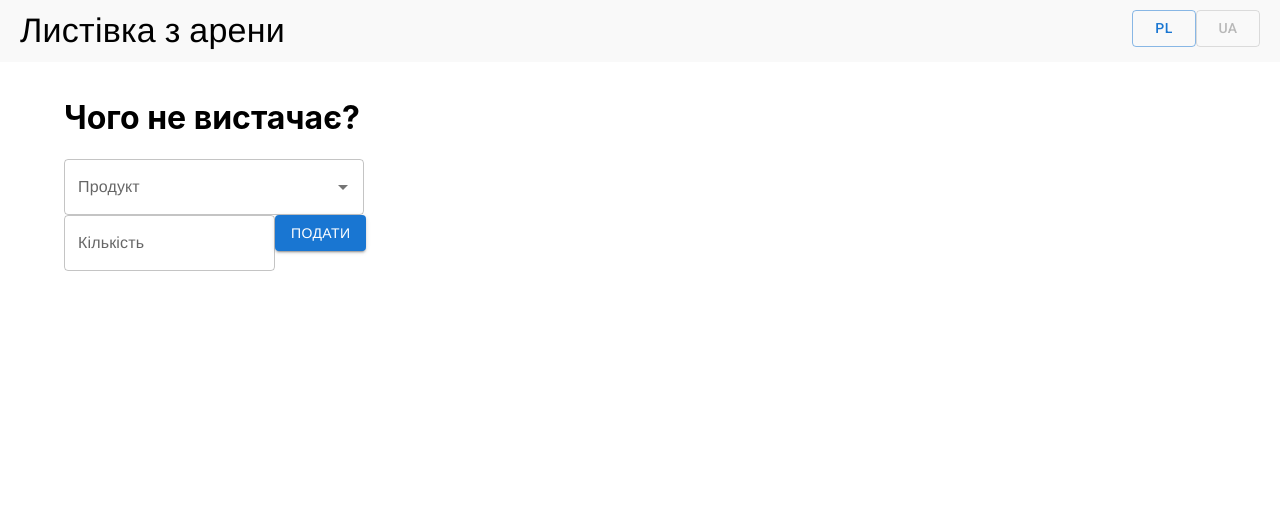
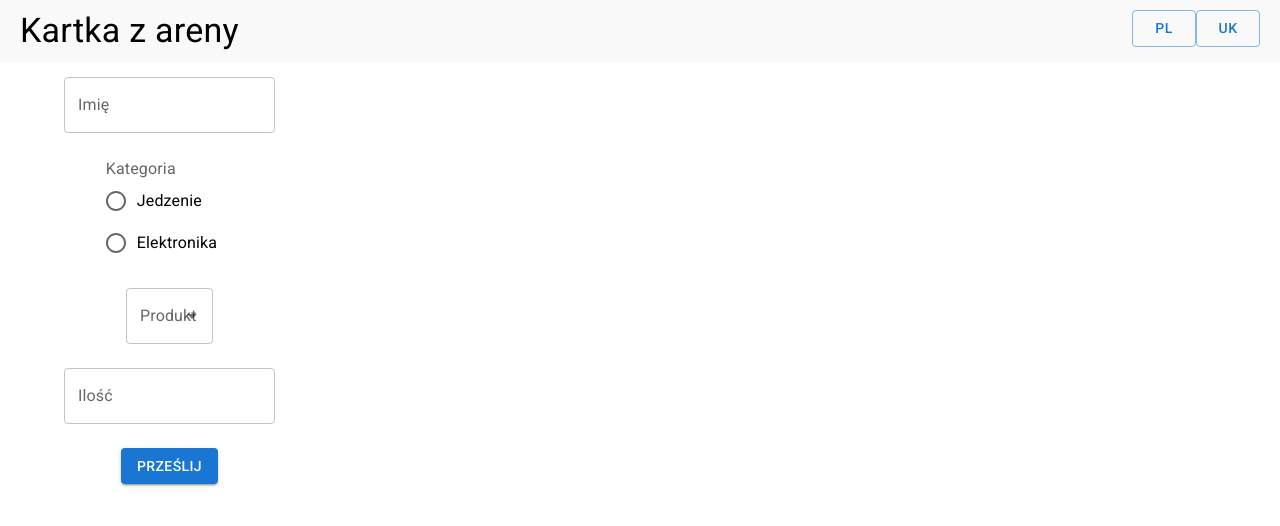
Before and after one commit to dawid-tomczak/helping-ukraine-form, a React (Create React App) app: page / in a window 1280 px wide. Shown: the top 526 px of the page. Built offline with nearby package versions, Linux system fonts and the light colour scheme; a web font is replaced by a local one.

Commit message:
Form and API helpers progress

```diff
--- /dev/null
+++ b/src/@types/helpers/Category.ts
@@ -0,0 +1,6 @@
+import { LanguageValue } from './LanguageValue';
+
+export interface Category {
+  id: string;
+  name: LanguageValue;
+}
--- /dev/null
+++ b/src/@types/helpers/LanguageValue.ts
@@ -0,0 +1,4 @@
+export interface LanguageValue {
+  PL: string;
+  UK: string;
+}
--- /dev/null
+++ b/src/@types/helpers/Product.ts
@@ -0,0 +1,8 @@
+import { LanguageValue } from './LanguageValue';
+
+export interface Product {
+  id: string;
+  name: LanguageValue;
+  unit: LanguageValue;
+  categoryId: string;
+}
--- a/src/App.tsx
+++ b/src/App.tsx
@@ -2,14 +2,14 @@ import React from 'react';
 import './App.css';
 import Header from './modules/shared/Header/Header';
 import ContentWrapper from './modules/shared/ContentWrapper/ContentWrapper';
-import Form from './modules/Form/Form';
+import { ProductFormManager } from './modules/ProductForm/ProductFormManager';
 
 function App() {
   return (
     <>
       <Header />
       <ContentWrapper>
-        <Form />
+        <ProductFormManager />
       </ContentWrapper>
     </>
   );
--- /dev/null
+++ b/src/helpers/ProductsAPI.ts
@@ -0,0 +1,124 @@
+import { Category } from '../@types/helpers/Category';
+import { Product } from '../@types/helpers/Product';
+
+const categories: Category[] = [
+  {
+    id: 'Jedzenie',
+    name: {
+      PL: 'Jedzenie',
+      UK: 'Харчування',
+    },
+  },
+  {
+    id: 'Elektronika',
+    name: {
+      PL: 'Elektronika',
+      UK: 'Електроніка',
+    },
+  },
+];
+
+const products: Product[] = [
+  {
+    id: 'Mleko',
+    name: {
+      PL: 'Mleko',
+      UK: 'Молоко',
+    },
+    categoryId: 'Jedzenie',
+    unit: {
+      PL: 'L',
+      UK: '?',
+    },
+  },
+  {
+    id: 'Płatki',
+    name: {
+      PL: 'Płatki',
+      UK: 'Зернові',
+    },
+    categoryId: 'kg',
+    unit: {
+      PL: 'L',
+      UK: '?',
+    },
+  },
+  {
+    id: 'Chleb',
+    name: {
+      PL: 'Chleb',
+      UK: 'Хліб',
+    },
+    categoryId: 'Jedzenie',
+    unit: {
+      PL: 'szt',
+      UK: '?',
+    },
+  },
+  {
+    id: 'Bułki',
+    name: {
+      PL: 'Bułki',
+      UK: 'Булочки',
+    },
+    categoryId: 'Jedzenie',
+    unit: {
+      PL: 'szt',
+      UK: '?',
+    },
+  },
+  {
+    id: 'Telefon',
+    name: {
+      PL: 'Telefon',
+      UK: 'Телефон',
+    },
+    categoryId: 'Elektronika',
+    unit: {
+      PL: 'szt',
+      UK: '?',
+    },
+  },
+  {
+    id: 'Lodówka',
+    name: {
+      PL: 'Lodówka',
+      UK: 'Холодильник',
+    },
+    categoryId: 'Elektronika',
+    unit: {
+      PL: 'szt',
+      UK: '?',
+    },
+  },
+];
+
+export const getProducts = (): Promise<Product[]> => {
+  return new Promise<Product[]>((resolve) => {
+    setTimeout(() => {
+      resolve(products);
+    }, 1000);
+  });
+};
+
+export const getProductByCategory = (
+  categoryId: string
+): Promise<Product[]> => {
+  const filteredProducts = products.filter(
+    (product) => product.categoryId === categoryId
+  );
+
+  return new Promise<Product[]>((resolve) => {
+    setTimeout(() => {
+      resolve(filteredProducts);
+    }, 1000);
+  });
+};
+
+export const getCategories = (): Promise<Category[]> => {
+  return new Promise<Category[]>((resolve) => {
+    setTimeout(() => {
+      resolve(categories);
+    }, 1000);
+  });
+};
--- a/src/i18n.ts
+++ b/src/i18n.ts
@@ -17,7 +17,7 @@ i18n
       escapeValue: false, // not needed for react as it escapes by default
     },
     resources: {
-      pl: {
+      PL: {
         translation: {
           'Kartka z areny': 'Kartka z areny',
           'Czego brakuje?': 'Czego brakuje?',
@@ -30,7 +30,7 @@ i18n
           Prześlij: 'Prześlij',
         },
       },
-      ua: {
+      UK: {
         translation: {
           'Kartka z areny': 'Листівка з арени',
           'Czego brakuje?': 'Чого не вистачає?',
--- a/src/modules/Form/Form.tsx
+++ /dev/null
@@ -1,48 +0,0 @@
-import React, { useState } from 'react';
-import { Autocomplete, Button, TextField } from '@mui/material';
-import { useTranslation } from 'react-i18next';
-
-const Form = () => {
-  const { t } = useTranslation();
-
-  const [product, setProduct] = useState<string>('');
-  const [amount, setAmount] = useState<string>('');
-
-  const options = [t('Chleb'), t('Bułki'), t('Mleko'), t('Płatki')];
-
-  const resetForm = () => {
-    setProduct('');
-    setAmount('');
-  };
-
-  return (
-    <>
-      <h1>{t('Czego brakuje?')}</h1>
-      <form>
-        <Autocomplete
-          disablePortal
-          options={options}
-          sx={{ width: 300 }}
-          renderInput={(params) => (
-            <TextField {...params} label={t('Produkt')} />
-          )}
-          value={product}
-          onChange={(event, value) => setProduct(value as string)}
-        />
-        <TextField
-          label={t('Ilość')}
-          variant='outlined'
-          type='number'
-          value={amount}
-          onChange={(event) => setAmount(event.target.value)}
-        />
-
-        <Button variant='contained' onClick={resetForm}>
-          {t('Prześlij')}
-        </Button>
-      </form>
-    </>
-  );
-};
-
-export default Form;
--- /dev/null
+++ b/src/modules/ProductForm/Form/Form.module.css
@@ -0,0 +1,10 @@
+.form {
+  display: flex;
+  flex-direction: row;
+  flex-wrap: wrap;
+}
+
+.form__input,
+.form__button {
+  margin: 15px;
+}
--- /dev/null
+++ b/src/modules/ProductForm/Form/Form.tsx
@@ -0,0 +1,105 @@
+import React, { ReactElement, useState } from 'react';
+import styles from './Form.module.css';
+import {
+  Autocomplete,
+  Button,
+  FormControl,
+  FormControlLabel,
+  FormLabel,
+  Radio,
+  RadioGroup,
+  Stack,
+  TextField,
+} from '@mui/material';
+import { useTranslation } from 'react-i18next';
+import { Category } from '../../../@types/helpers/Category';
+import { Product } from '../../../@types/helpers/Product';
+
+interface Props {
+  categories: Category[];
+  products: Product[];
+}
+
+const Form = ({ categories, products }: Props): ReactElement => {
+  const { t, i18n } = useTranslation();
+
+  const [nameInput, setNameInput] = useState<string | null>(null);
+  const [categoryInput, setCategoryInput] = useState<string | null>(null);
+  const [productInput, setProductInput] = useState<string | null>(null);
+  const [amountInput, setAmountInput] = useState<string | null>(null);
+
+  const resetForm = (fullReset = false) => {
+    setCategoryInput(null);
+    setProductInput(null);
+    setAmountInput(null);
+
+    if (fullReset) {
+      setNameInput(null);
+    }
+  };
+
+  return (
+    <>
+      <form className={styles.form}>
+        <Stack spacing={3} alignItems={'center'}>
+          <TextField
+            className={styles.form__input}
+            label={t('Imię')}
+            variant='outlined'
+            value={nameInput}
+            onChange={(event) => setNameInput(event.target.value)}
+          />
+
+          <FormControl>
+            <FormLabel>{t('Kategoria')}</FormLabel>
+            <RadioGroup
+              value={categoryInput}
+              onChange={(event) => setCategoryInput(event.target.value)}
+            >
+              {categories.map((category) => {
+                return (
+                  <FormControlLabel
+                    key={category.id}
+                    value={category.id}
+                    control={<Radio />}
+                    label={category.name['PL']}
+                  />
+                );
+              })}
+            </RadioGroup>
+          </FormControl>
+
+          <Autocomplete
+            className={styles.form__input}
+            options={products}
+            getOptionLabel={(option) => option.name.PL}
+            renderInput={(params) => (
+              <TextField {...params} label={t('Produkt')} />
+            )}
+            value={products.find((e) => e.id === productInput)}
+            onChange={(event, input) => setProductInput((input as Product).id)}
+          />
+
+          <TextField
+            className={styles.form__input}
+            label={t('Ilość')}
+            variant='outlined'
+            type='number'
+            value={amountInput}
+            onChange={(event) => setAmountInput(event.target.value)}
+          />
+
+          <Button
+            className={styles.form__button}
+            variant='contained'
+            onClick={() => resetForm()}
+          >
+            {t('Prześlij')}
+          </Button>
+        </Stack>
+      </form>
+    </>
+  );
+};
+
+export default Form;
--- /dev/null
+++ b/src/modules/ProductForm/ProductFormManager.tsx
@@ -0,0 +1,27 @@
+import React, { ReactElement, useCallback, useEffect, useState } from 'react';
+import { Category } from '../../@types/helpers/Category';
+import { Product } from '../../@types/helpers/Product';
+import { getCategories, getProducts } from '../../helpers/ProductsAPI';
+import Form from './Form/Form';
+
+export const ProductFormManager = (): ReactElement => {
+  const [categories, setCategories] = useState<Category[]>([]);
+  const [products, setProducts] = useState<Product[]>([]);
+
+  const downloadCategories = useCallback(async () => {
+    const downloadedCategories = await getCategories();
+    setCategories(downloadedCategories);
+  }, []);
+
+  const downloadProducts = useCallback(async () => {
+    const downloadedCategories = await getProducts();
+    setProducts(downloadedCategories);
+  }, []);
+
+  useEffect(() => {
+    downloadCategories();
+    downloadProducts();
+  }, []);
+
+  return <Form categories={categories} products={products} />;
+};
--- a/src/modules/shared/Header/Header.tsx
+++ b/src/modules/shared/Header/Header.tsx
@@ -6,7 +6,7 @@ import { useTranslation } from 'react-i18next';
 const Header = () => {
   const { t, i18n } = useTranslation();
 
-  const languages: string[] = ['pl', 'ua'];
+  const languages: string[] = ['PL', 'UK'];
 
   return (
     <header className={styles.header}>
@@ -23,7 +23,7 @@ const Header = () => {
               disabled={i18n.resolvedLanguage === lang}
               className={styles.language__button}
             >
-              {lang.toUpperCase()}
+              {lang}
             </Button>
           );
         })}
```
